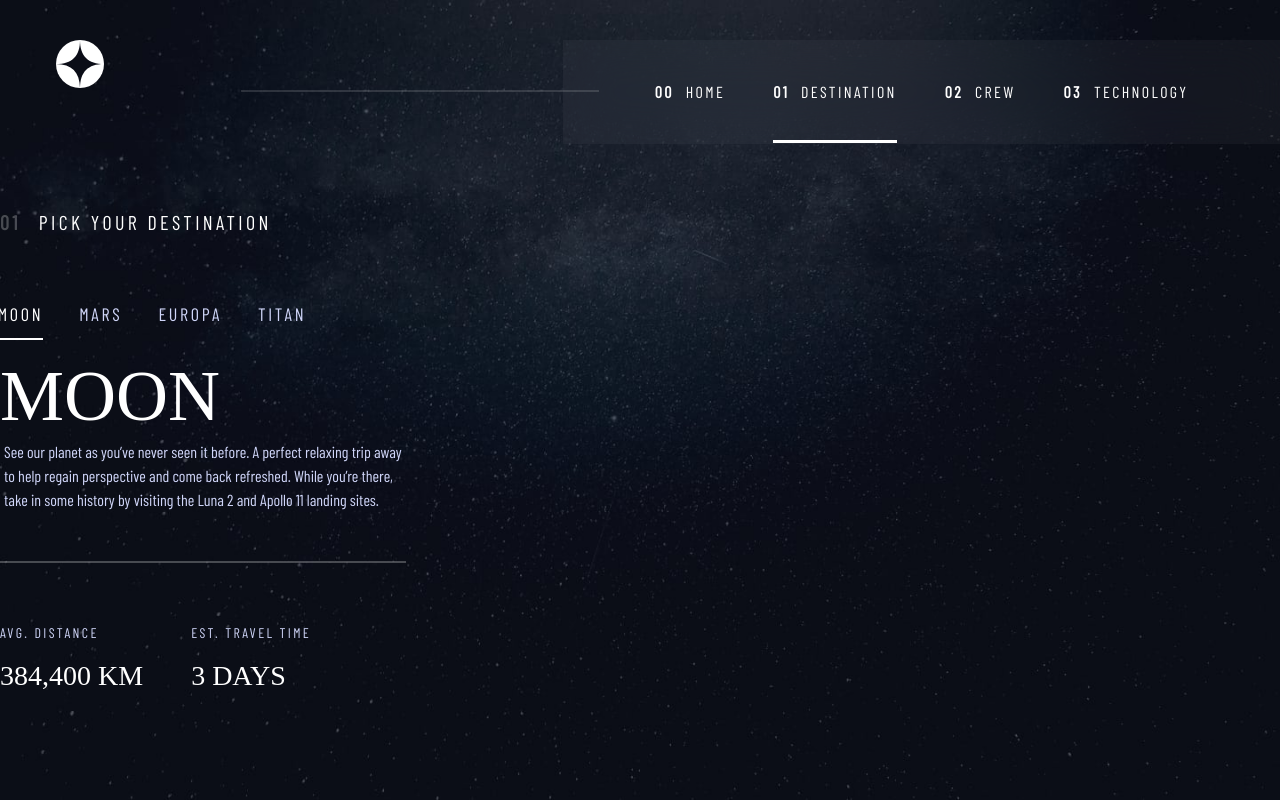
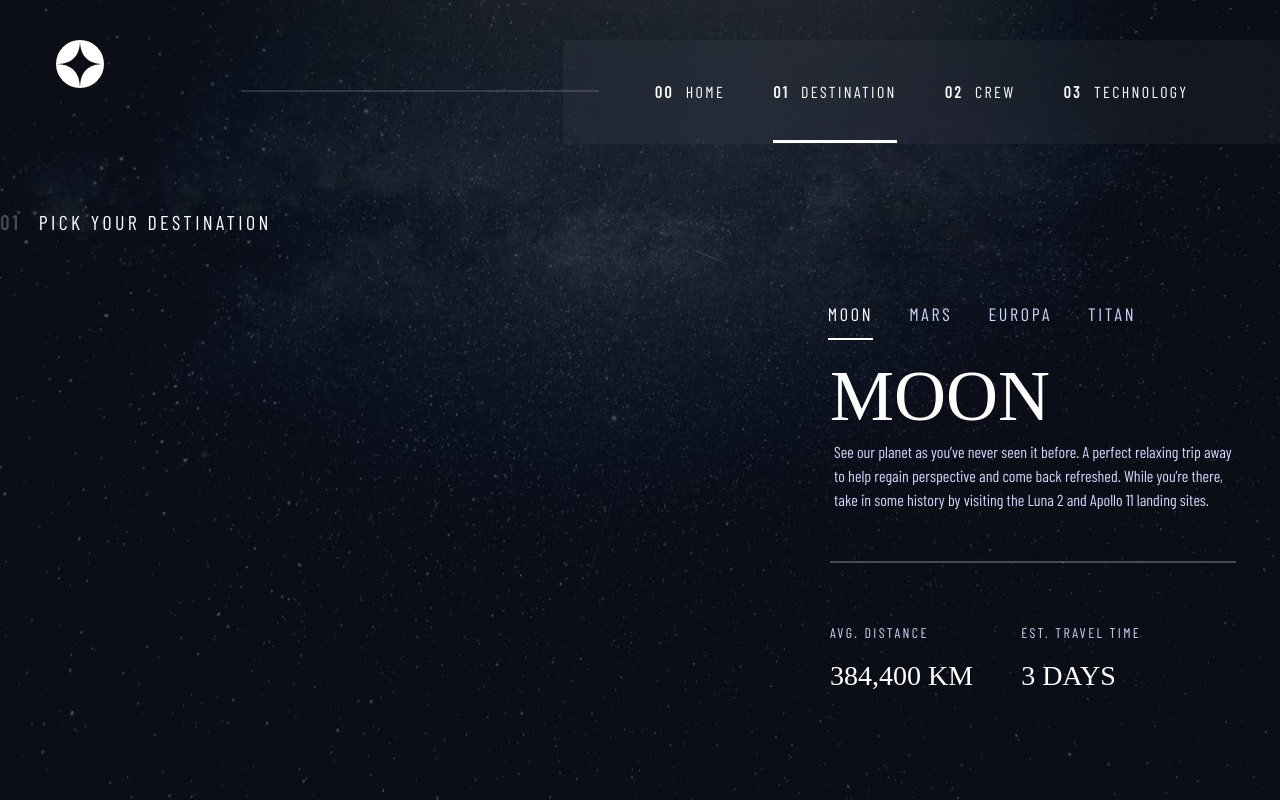
Before and after one commit to Sagniksynk/spaceTourism, a React (Vite) app: page /destination in a window 1280 px wide. Built offline with nearby package versions, Linux system fonts and the light colour scheme; a web font is replaced by a local one.

Commit message:
fixed some layout sizes

```diff
--- a/src/components/Destination.jsx
+++ b/src/components/Destination.jsx
@@ -39,7 +39,7 @@ const Destination = () => {
 							src="https://unpkg.com/@splinetool/viewer@1.0.93/build/spline-viewer.js"
 						></script>
 					</Helmet>
-					<div className=" h-[40vh] ">
+					<div className=" h-[40vh] md:h-[300px] aspect-square mx-auto mt-8 mb-5 sm:my-14">
 						<spline-viewer
 							key={activeDestination}
 							loading-anim-type="none"
```
